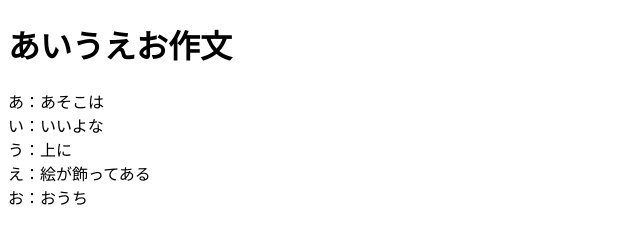
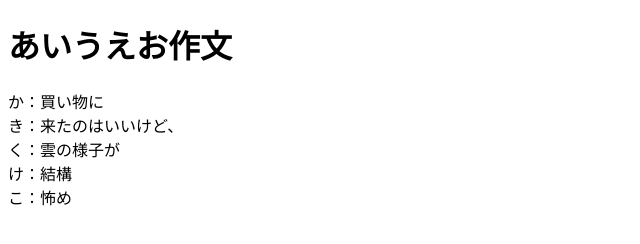
Before and after one commit to murakumo893/git_practice, a plain HTML site: page index.html in a window 1280 px wide. Shown: the whole page, without its empty margins (0-640 px from the left). Drawn offline with Linux system fonts and the light colour scheme.

Commit message:
かきくけこ作文に変更

```diff
--- a/index.html
+++ b/index.html
@@ -6,10 +6,10 @@
         <h1>あいうえお作文</h1>
     </head>
     <body>
-    あ：あそこは<br>
-    い：いいよな<br>
-    う：上に<br>
-    え：絵が飾ってある<br>
-    お：おうち<br>
+    か：買い物に<br>
+    き：来たのはいいけど、<br>
+    く：雲の様子が<br>
+    け：結構<br>
+    こ：怖め<br>
     </body>
 </html>
```
